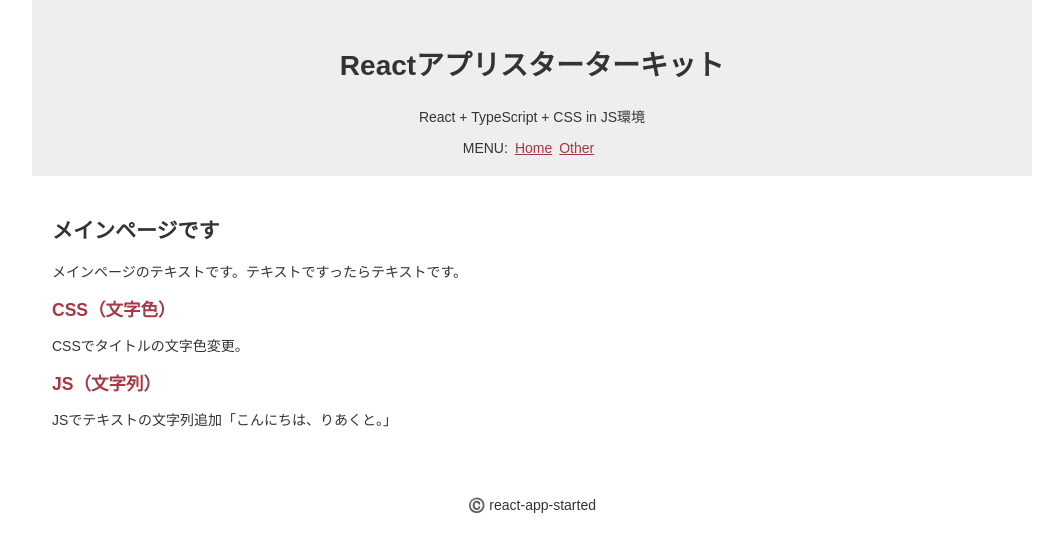
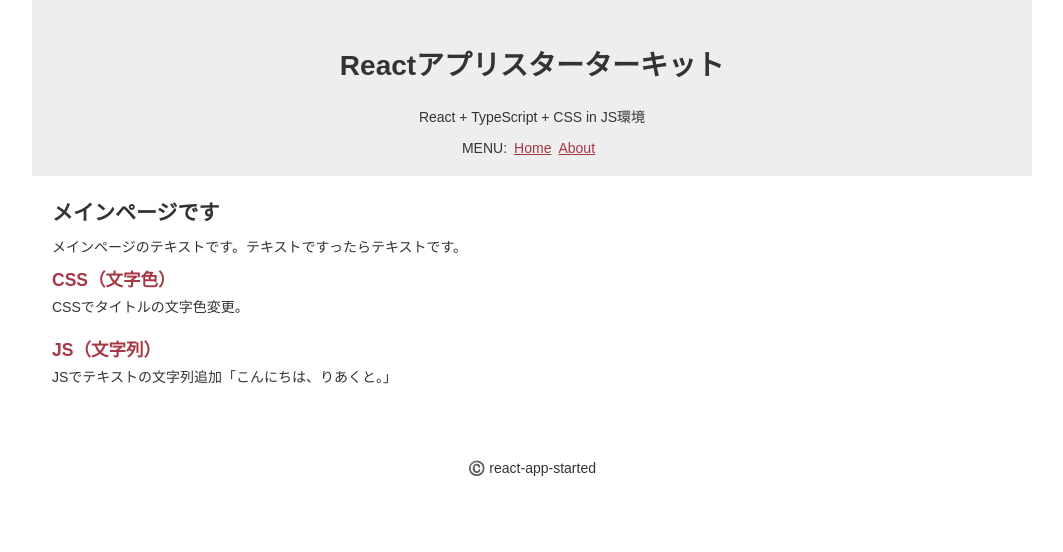
Before and after one commit to ryo-i/react-app-started, a React (Create React App) app: page / in a window 1280 px wide. Shown: the top 552 px of the page, without its empty margins (108-1171 px from the left). Built offline with nearby package versions, Linux system fonts and the light colour scheme.

Commit message:
otherページをoboutページに

```diff
--- a/public/index.html
+++ b/public/index.html
@@ -22,13 +22,13 @@
     -->
     <title>React App</title>
     <script>
-      const otherPagePath = '/react-app-started/other';
+      const aboutPagePath = '/react-app-started/about';
       const path = sessionStorage.getItem('path');
       console.log(path);
 
-      if (path && path === otherPagePath) {
+      if (path && path === aboutPagePath) {
         sessionStorage.removeItem('path');
-        window.history.replaceState(null, null, './other');
+        window.history.replaceState(null, null, './about');
       }
     </script>
   </head>
--- /dev/null
+++ b/src/About.tsx
@@ -0,0 +1,25 @@
+import React  from 'react';
+
+// Component
+function About() {
+    return (
+        <div className="inner">
+            <section>
+                <h2>タイトル</h2>
+                <p>説明説明説明説明説明説明説明説明</p>
+            </section>
+            <section>
+                <h2>イイダリョウ</h2>
+                <p>フロントエンドエンジニア。神奈川に住まう四十路のオジキ。 DTP→Webデザイナーから転向し今に至る。引き続きコツコツの日々。ブログも書いてます。 Webづくり やりたい時が 始め時！</p>
+                <ul>
+                    <li><a href="https://www.i-ryo.com">ブログ</a></li>
+                    <li><a href="https://twitter.com/idr_zz">Twitter</a></li>
+                    <li><a href="https://qiita.com/i-ryo">Qiita</a></li>
+                    <li><a href="https://github.com/ryo-i">GitHub</a></li>
+                </ul>
+            </section>
+        </div>
+    );
+}
+
+export default About;
--- a/src/Header.tsx
+++ b/src/Header.tsx
@@ -18,10 +18,10 @@
   text-align: center;
   background: ${variable.bgColor_g};
   padding: 20px;
-  & h2 {
+  h2 {
     font-size: 2em;
   }
-  & nav span {
+  nav span {
     padding-right: 0.5em;
   }
 `;
@@ -36,7 +36,7 @@
           <nav>
             <span>MENU:</span>
             <span><Link to={ homeUrl + "/" }>Home</Link></span>
-            <span><Link to={ homeUrl + "/other" }>Other</Link></span>
+            <span><Link to={ homeUrl + "/about" }>About</Link></span>
           </nav>
     </HeaderTag>
   );
--- a/src/Inner.tsx
+++ b/src/Inner.tsx
@@ -1,21 +1,9 @@
 import React, { useEffect }  from 'react';
 import { hello } from './modules/hello/hello';
 import Data from './data/data.json';
-import styled from 'styled-components';
-import cssVariables from './style/variables.json';
 
 
-const variable = cssVariables.variable;
 const innerJson = Data.data.inner;
-
-
-// Style
-const SectionTag = styled.section`
-  & h2 {
-    font-size: 1.25em;
-    color: ${variable.baseColor};
-  }
-`;
 
 
 // Component
@@ -27,10 +15,10 @@
   return (
     <div className="inner">
       {innerJson.map((innerJson, index) =>
-        <SectionTag key={ index }>
+        <section key={ index }>
           <h2>{ innerJson.title }</h2>
           <p dangerouslySetInnerHTML={{ __html: innerJson.text }}></p>
-        </SectionTag>
+        </section>
       )}
     </div>
   );
--- a/src/Main.tsx
+++ b/src/Main.tsx
@@ -1,29 +1,47 @@
 import React from 'react';
 import { Helmet } from "react-helmet";
 import Inner from './Inner';
+import About from './About';
 import Data from './data/data.json';
 import styled from 'styled-components';
 import { pageSize } from './style/mixin';
+import cssVariables from './style/variables.json';
 import {
   Switch,
   Route
 } from 'react-router-dom'; // Routing
 
 
+const variable = cssVariables.variable;
 // const title = Data.data.header.title;
 // const description = Data.data.header.text;
 const mainTitle = Data.data.main.title;
 const mainText = Data.data.main.text;
-const otherTitle = Data.data.other.title;
-const otherText = Data.data.other.text;
+const aboutTitle = Data.data.about.title;
+const aboutText = Data.data.about.text;
 const homeUrl = process.env.PUBLIC_URL; // Routing
 
 
 // Style
 const SectionTag = styled.section`
   ${pageSize}
-  & h1 {
+  section {
+    margin: 0 0 20px;
+  }
+  h1 {
+    margin: 0 0 10px;
     font-size: 1.5em;
+  }
+  h2 {
+    margin: 0 0 5px;
+    font-size: 1.25em;
+    color: ${variable.baseColor};
+  }
+  p {
+    margin: 0 0 10px;
+  }
+  ul {
+    margin: 0 0 10px;
   }
 `;
 
@@ -43,13 +61,14 @@
             <p dangerouslySetInnerHTML={{ __html: mainText }}></p>
             <Inner />
           </Route>
-          <Route path={ homeUrl + "/other" }>
+          <Route path={ homeUrl + "/about" }>
             <Helmet>
-              <title>{ otherTitle }</title>
-              <meta name="description" content={ otherText } />
+              <title>{ aboutTitle }</title>
+              <meta name="description" content={ aboutText } />
             </Helmet>
-            <h1>{ otherTitle }</h1>
-            <p dangerouslySetInnerHTML={{ __html: otherText }}></p>
+            <h1>{ aboutTitle }</h1>
+            <p dangerouslySetInnerHTML={{ __html: aboutText }}></p>
+            <About />
           </Route>
         </Switch>
       </SectionTag>
--- a/src/data/data.json
+++ b/src/data/data.json
@@ -8,9 +8,9 @@
             "title":"メインページです",
             "text": "メインページのテキストです。テキストですったらテキストです。"
         },
-        "other": {
-            "title":"別ページです",
-            "text": "別ページのテキストです。テキストですったらテキストです。"
+        "about": {
+            "title":"このアプリについて",
+            "text": "アプリの概要をここに書く。"
         },
         "inner": [
             {
```
